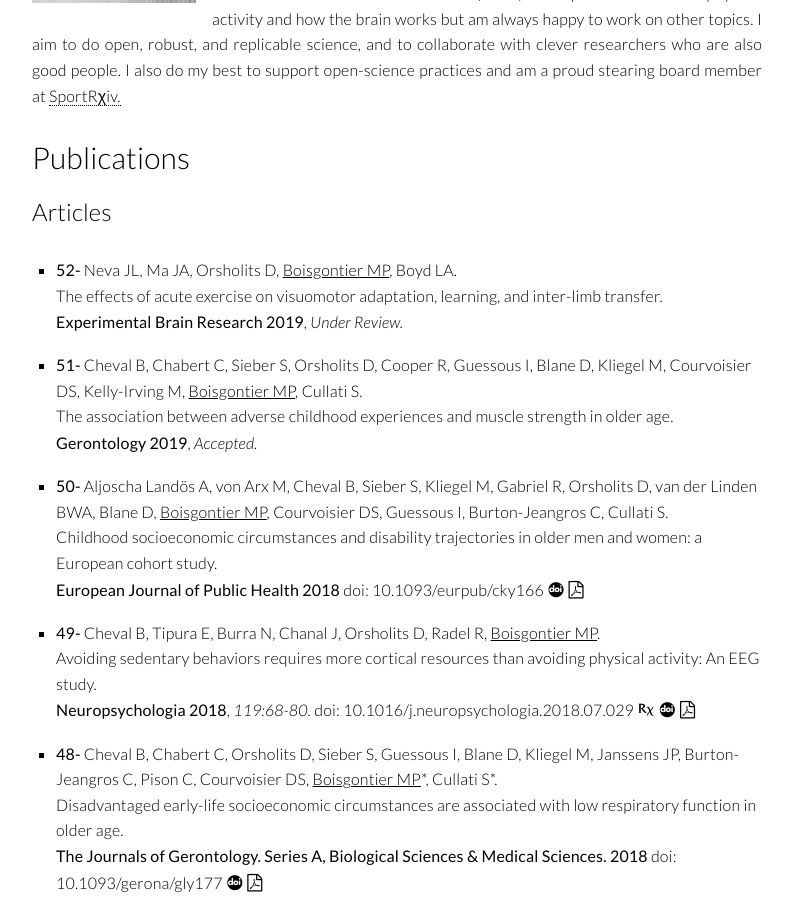
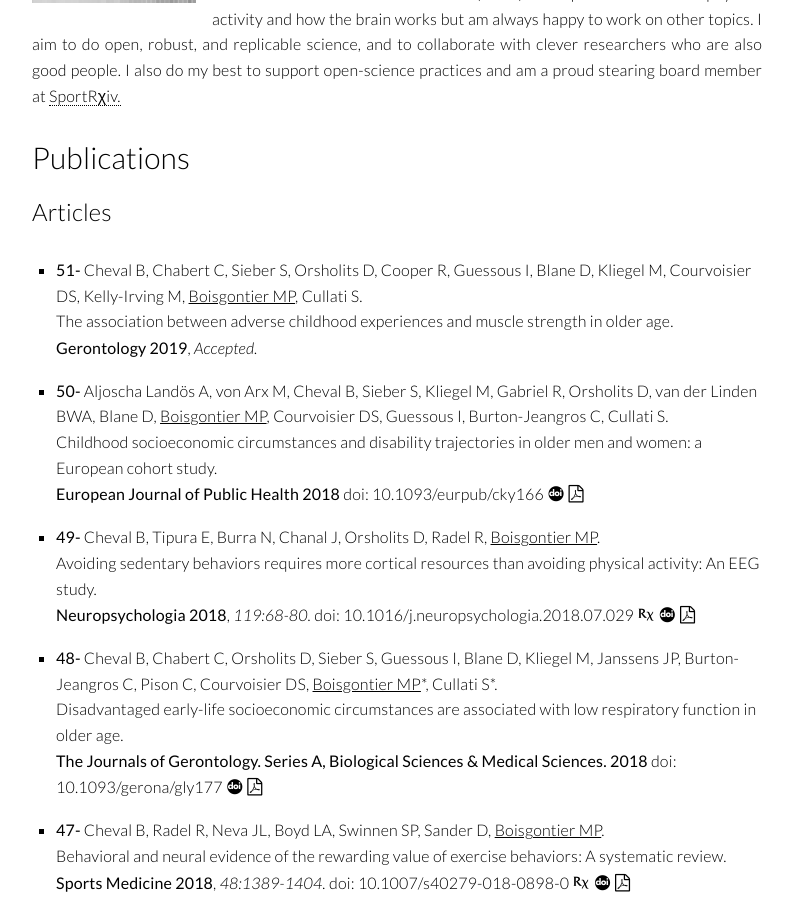
Before and after one commit to matthieuboisgontier/matthieuboisgontier.github.io, a Jekyll site: the page built from index.html, in a window 1280 px wide and 900 px high, scrolled down 378 px. Shown: the whole window, without its empty margins (243-1036 px from the left). Built offline with Jekyll 4.4.1, drawn with Linux system fonts in a browser that asks for light colours; nearby versions of some CDN libraries; some web fonts are replaced; a script that is not in the unit is left out; comment, search, counter and statistics services are not loaded.

Commit message:
Update publications.yml

```diff
--- a/_data/publications.yml
+++ b/_data/publications.yml
@@ -516,12 +516,3 @@
   journal: Gerontology
   pageinfo: Accepted
   pdf:
-
-- name: neva_ebr_2018
-  date: 2019-01-01
-  type: journal2
-  authors: <b>52-</b> Neva JL, Ma JA, Orsholits D, <u>Boisgontier MP</u>, Boyd LA
-  title: 'The effects of acute exercise on visuomotor adaptation, learning, and inter-limb transfer'
-  journal: Experimental Brain Research
-  pageinfo: Under Review
-  pdf:
```
